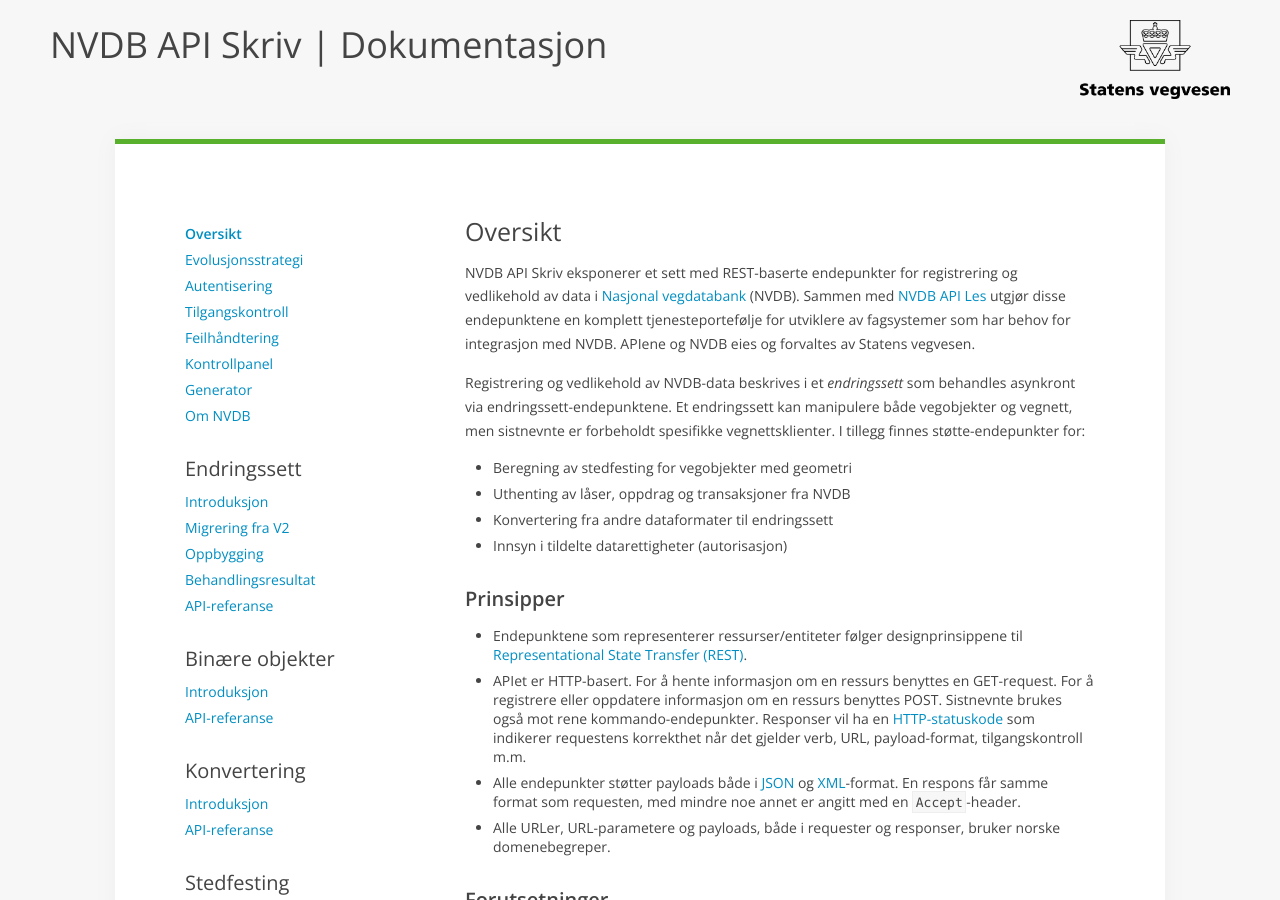
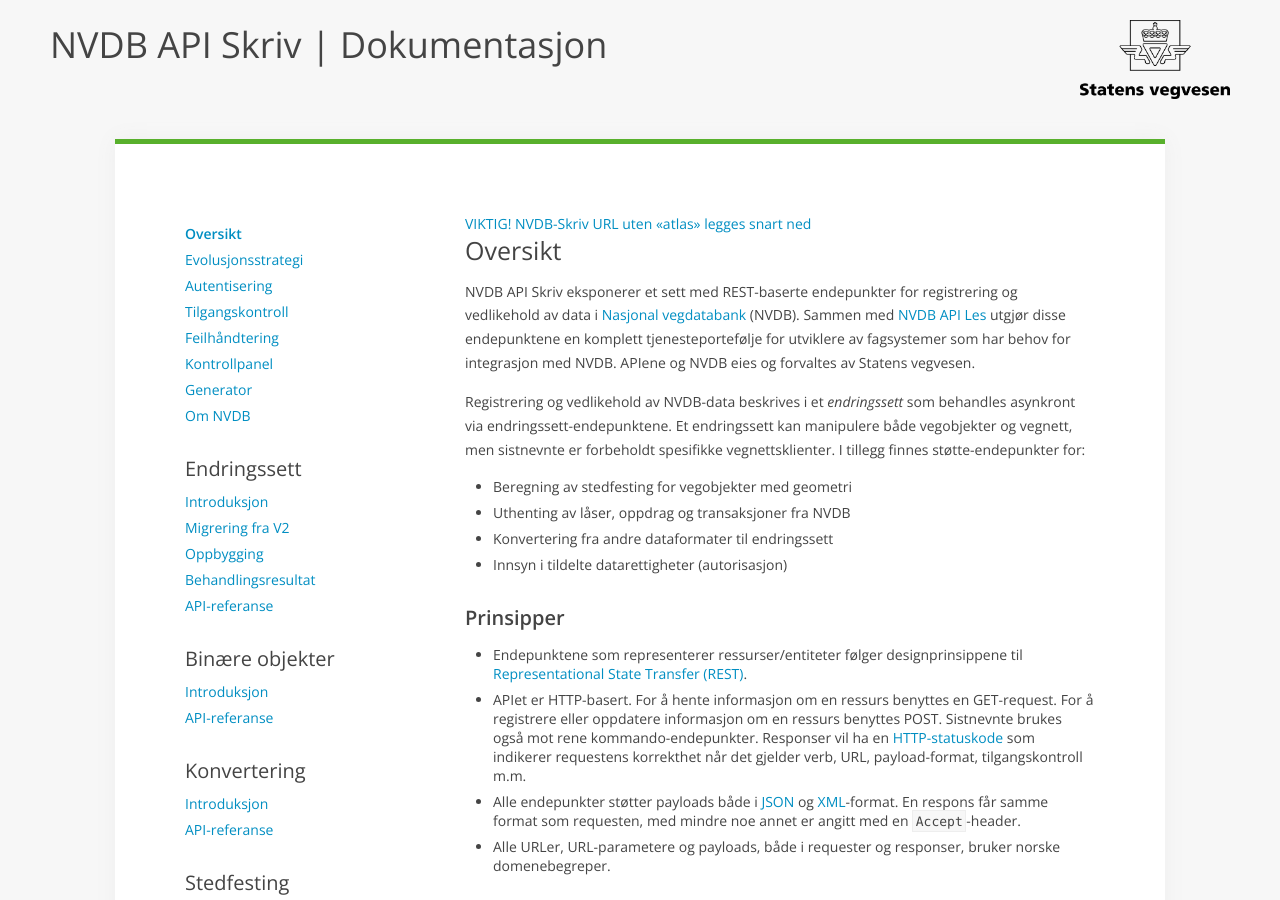
Before and after one commit to nvdb-vegdata/apiskrivdokumentasjon, a Jekyll site: the page built from index.md, in a window 1280 px wide and 900 px high. Built offline with Jekyll 4.4.1, drawn with Linux system fonts in a browser that asks for light colours; our own code applies the rules of GitHub Pages for plain Markdown files.

Commit message:
Added important message on top

```diff
--- a/_layouts/default.html
+++ b/_layouts/default.html
@@ -23,6 +23,7 @@
       </nav>
 
       <main class="content" autoscroll="true">
+        <a href="https://www.vegdata.no/2021/05/07/utfasing-nvdb-skriv-api-autopro/">VIKTIG! NVDB-Skriv URL uten «atlas» legges snart ned</a>
         {{content}}
       </main>
     </div>
```
